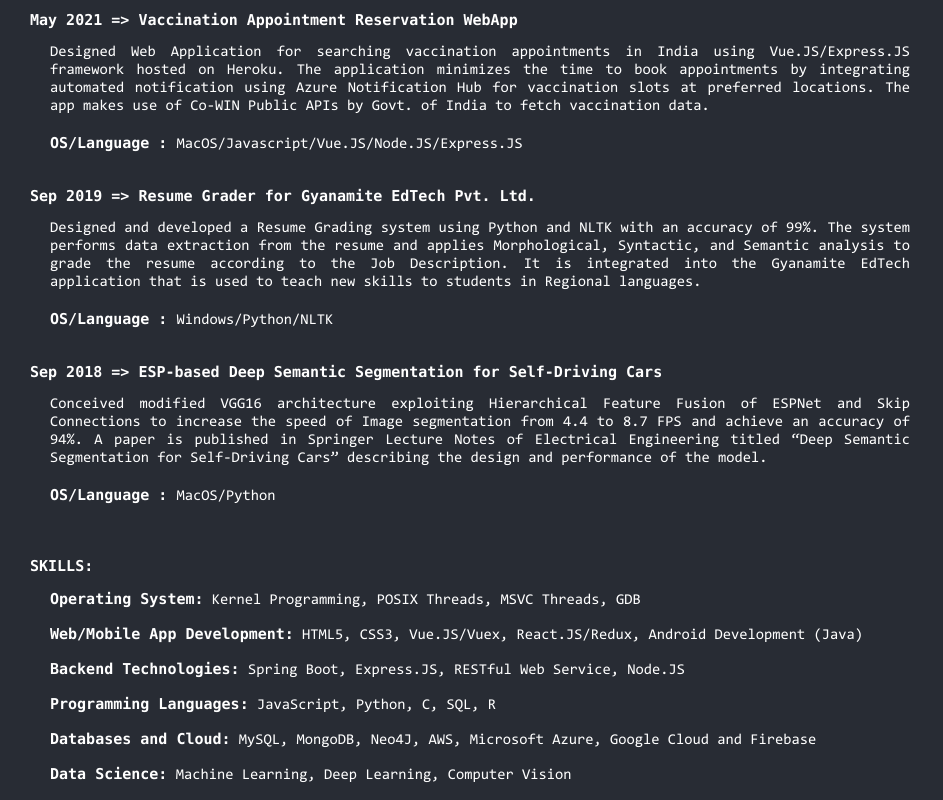
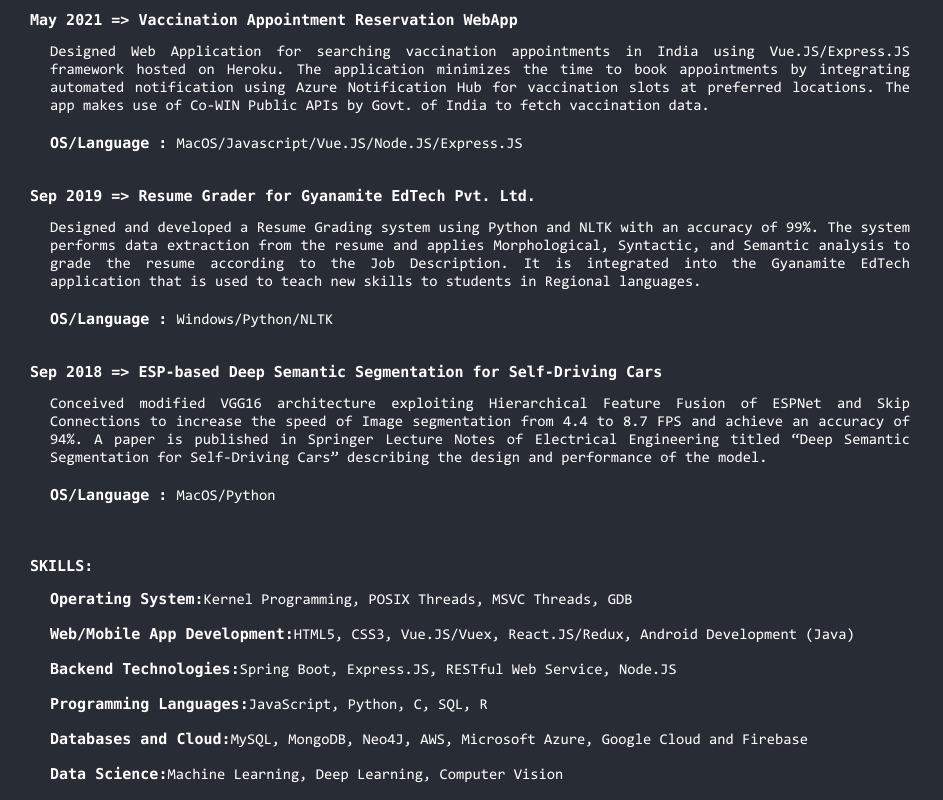
Before and after one commit to abhilashkulkarniofficial/bio, a React (Create React App) app: page / in a window 1280 px wide. Shown: the part 1973-2773 px from the top of the page, without its empty margins (0-943 px from the left). Built offline with nearby package versions, Linux system fonts and the light colour scheme.

Commit message:
Changed skills to bbe dynamic

```diff
--- a/src/biodata.json
+++ b/src/biodata.json
@@ -1,6 +1,7 @@
 {
     "basic":{
-        "header": "Welcome to Abhilash Kulkarni's bio!"
+        "header": "Welcome to Abhilash Kulkarni's Profile!",
+        "about": "I'm a graduate student at USC Viterbi School of Engineering pursuing Masters in Computer Science. I'm a proficient Full-Stack Web Developer,Android Developer and Data Scientist."
     },
     "education":[
         {
@@ -148,5 +149,64 @@
             "link": "",
             "platform": ""
         }
+    ],
+    "skills":[
+        {
+            "title": "Operating System",
+            "list": [
+                "Kernel Programming",
+                "POSIX Threads",
+                "MSVC Threads",
+                "GDB"
+            ]
+        },
+        {
+            "title": "Web/Mobile App Development",
+            "list": [
+                "HTML5",
+                "CSS3",
+                "Vue.JS/Vuex",
+                "React.JS/Redux",
+                "Android Development (Java)"
+            ]
+        },
+        {
+            "title": "Backend Technologies",
+            "list": [
+                "Spring Boot",
+                "Express.JS",
+                "RESTful Web Service",
+                "Node.JS"
+            ]
+        },
+        {
+            "title": "Programming Languages",
+            "list": [
+                "JavaScript",
+                "Python",
+                "C",
+                "SQL",
+                "R"
+            ]
+        },
+        {
+            "title": "Databases and Cloud",
+            "list": [
+                "MySQL",
+                "MongoDB",
+                "Neo4J",
+                "AWS",
+                "Microsoft Azure",
+                "Google Cloud and Firebase"
+            ]
+        },
+        {
+            "title": "Data Science",
+            "list": [
+                "Machine Learning",
+                "Deep Learning",
+                "Computer Vision"
+            ]
+        }
     ]
 }
--- a/src/components/Skills.jsx
+++ b/src/components/Skills.jsx
@@ -1,20 +1,27 @@
 import React from 'react';
 import './style.css';
 
-const Skills = () => {
+const Skills = (props) => {
+    var rows = []
+    for(const x of props.data){
+        if(x.from !== ""){
+            rows.push(
+                <div className='Content-p'>
+                    <p>
+                        <b>{x.title}:</b>
+                        {
+                            x.list.join(', ')
+                        }
+                    </p>
+                </div>
+            )
+        }
+
+    }
     return (
         <div>
             <p className='Title-p'><b>SKILLS:</b></p>
-            <div className='Content-p'>
-                <p><b>Operating System:</b> Kernel Programming, POSIX Threads, MSVC Threads, GDB</p>
-                <p><b>Web/Mobile App Development:</b> HTML5, CSS3, Vue.JS/Vuex, React.JS/Redux, Android Development (Java)</p>
-                <p><b>Backend Technologies:</b> Spring Boot, Express.JS, RESTful Web Service, Node.JS</p>
-                <p><b>Programming Languages:</b> JavaScript, Python, C, SQL, R</p>
-                <p><b>Databases and Cloud:</b> MySQL, MongoDB, Neo4J, AWS, Microsoft Azure, Google Cloud and Firebase</p>
-                <p><b>Data Science:</b> Machine Learning, Deep Learning, Computer Vision</p>
-
-
-            </div>
+            {rows}
         </div>
     )
 }
--- a/src/containers/App.jsx
+++ b/src/containers/App.jsx
@@ -12,12 +12,9 @@ class App extends Component {
     return (
       <div className="App-body">
         <div className='App-inner'>
-          <p className='Head-p'>Welcome to Abhilash Kulkarni's Profile!</p>
+          <p className='Head-p'>{data.basic.header}</p>
           <p>
-            <span className='Title-p'>ABOUT:</span> <br/><br/>
-            I'm a graduate student at USC Viterbi School of Engineering
-            pursuing Masters in Computer Science. I'm a proficient Full-Stack Web Developer,
-            Android Developer and Data Scientist. <br/>
+            <span className='Title-p'>ABOUT:</span> <br/><br/> {data.basic.about} <br/>
           </p>
           <br/>
           <div className='Section'>
@@ -33,7 +30,7 @@ class App extends Component {
           </div>
           <br/>
           <div className='Section'>
-          <Skills/>
+          <Skills data={data.skills}/>
           </div>
 
 
```
Also changed, not shown: 1 other file (tests, documents, lock files or other folders).
